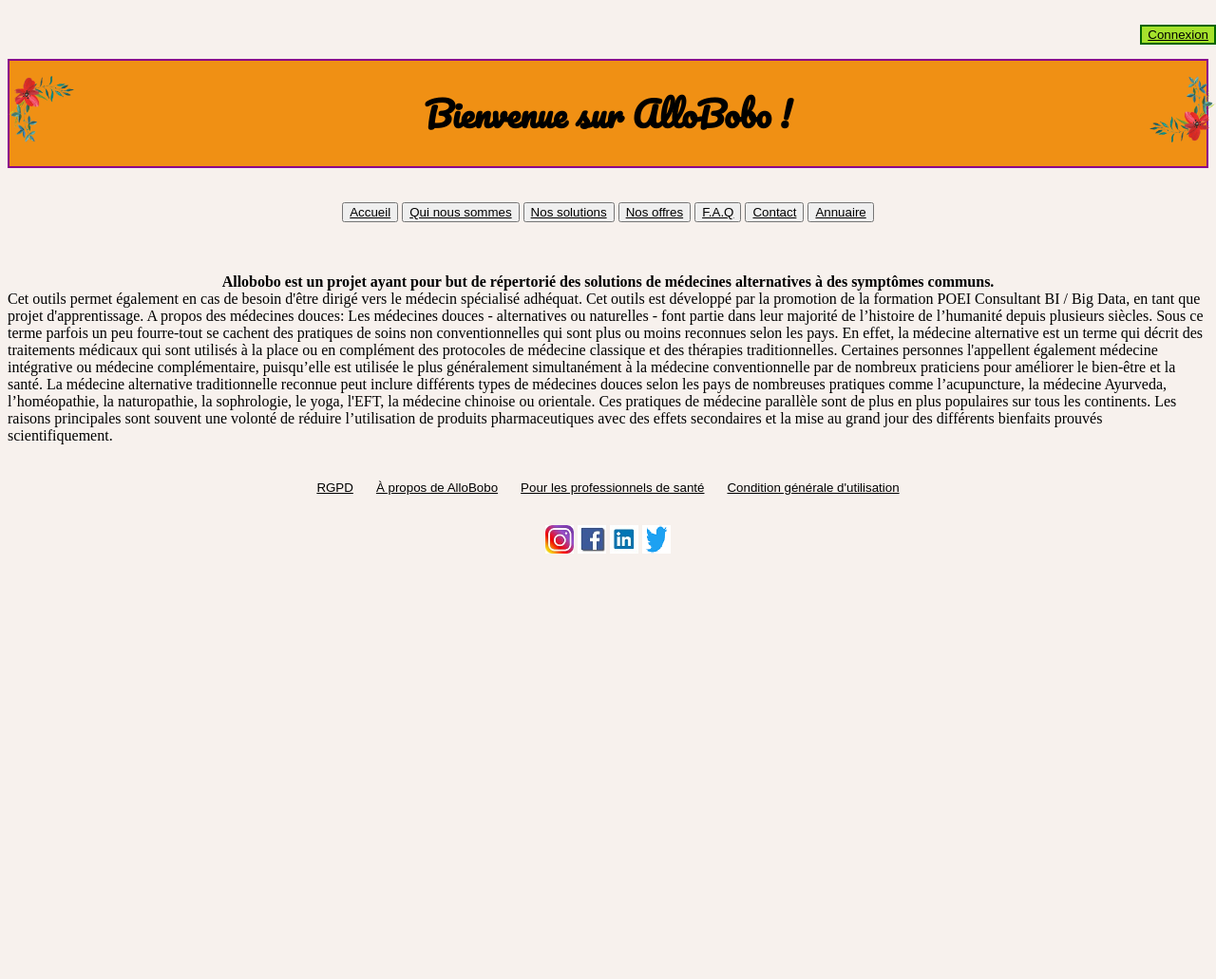
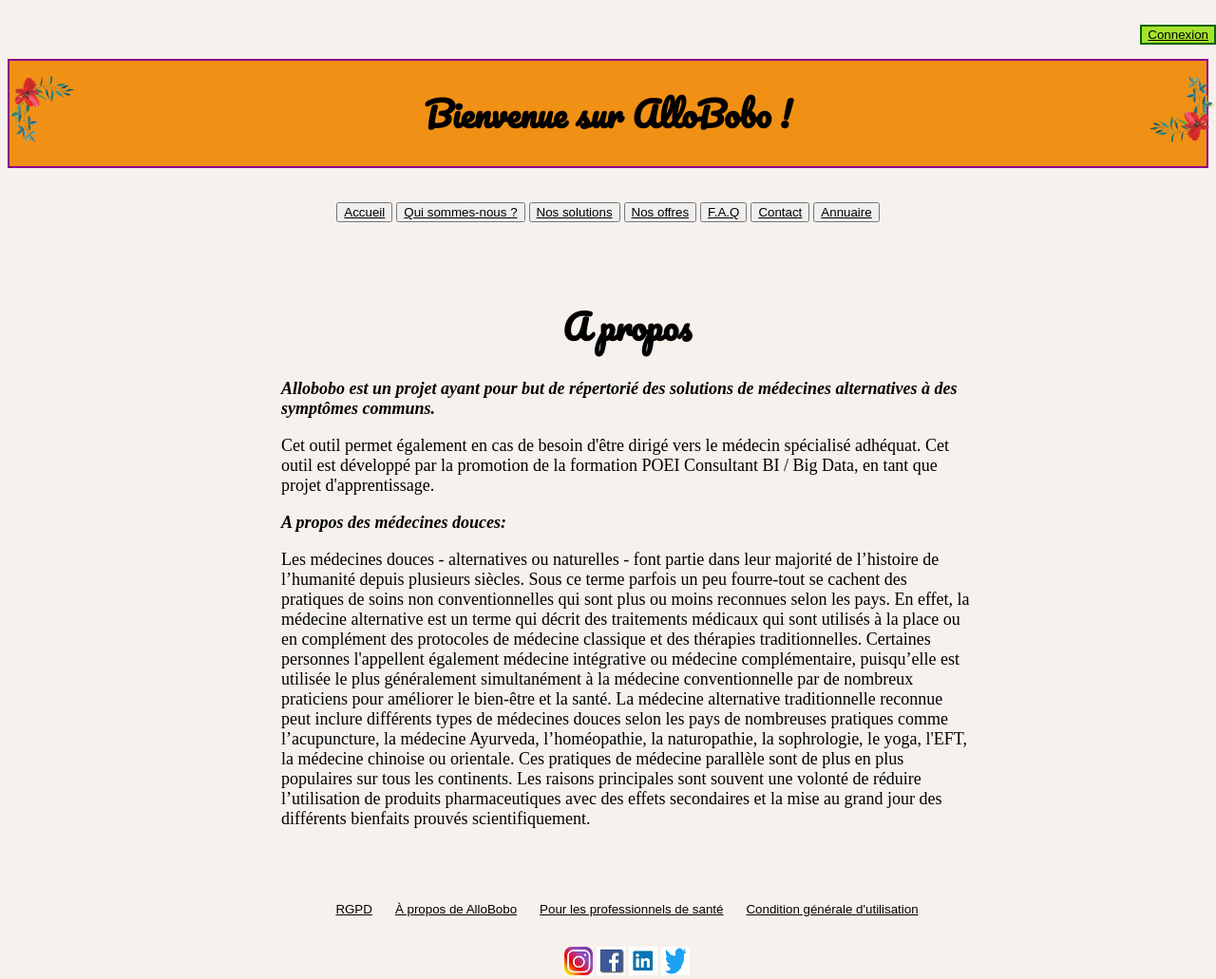
Before and after one commit to LaCoolClass-INTI/AlloBoBo, a Flask app: page /A_propos_de_AlloBobo in a window 1280 px wide. Shown: the whole page at 95% size. Before the commit the page ends 583 px from the top, so only its background shows below. Run offline with Flask 2, Linux system fonts and the light colour scheme.

Commit message:
les bonnes mise à jour

```diff
--- a/application/templates/Contact.html
+++ b/application/templates/Contact.html
@@ -4,7 +4,7 @@
 
 <!--Formulaire de contact-->
 <center><div class="contactez-nous">
-    <h2 class="contact">Contactez-nous</h2>
+    <h1 class="contact">Contactez-nous</h1>
     <p>Un problème, une question, envie de nous envoyer un message d’amour ? N’hésitez pas à utiliser ce formulaire pour prendre contact avec nous !</p>
     <form action="/page-traitement-donnees" method="post">
   </div>
--- a/application/templates/F.A.Q.html
+++ b/application/templates/F.A.Q.html
@@ -2,7 +2,9 @@
 
 {% block content %}
 <body>
+    <font size="4">
     <div class= "box40">
+        <center><h1><b>Foire aux questions </b></h1></center>
 <p>
 <b>Qu'est-ce qu'Allobobo ?</b>
 </p>
@@ -42,7 +44,7 @@ Tout le monde! Allobobo s'adresse à toutes personnes s'intéressant aux médeci
 <p>
 Allobobo est une plateforme créée par un groupe d'étudiants souhaitant s'exercer dans la création d'un site et la gestion de données.
 </p>
-
+</font>
+{% endblock %}
 </div>
 </body>
-{% endblock %}
--- a/application/templates/Nos solutions.html
+++ b/application/templates/Nos solutions.html
@@ -3,8 +3,8 @@
 {% block content %}
 
 <div class="box40">
-<center><h2><b>Important</b></h2></center>
-
+<center><h1><b>Important !</b></h1></center>
+<font size="4">
 <p>
 Ce site a été créé par des étudiants dans le cadre de leur formation. Même si les informations présentes sur ce site peuvent sembler pertinentes, nous n'avons en aucun suivi d'étude de médécine et nous vous invitons à vous renseigner auprès d'un vrai profesionnel de santé.
 </p>
@@ -13,5 +13,7 @@ Ce site a été créé par des étudiants dans le cadre de leur formation. Même
 <br>
 <br>
 <br>
+</font>
 {% endblock %}
+
 </div>
--- a/application/templates/annuaireDocteur.html
+++ b/application/templates/annuaireDocteur.html
@@ -9,7 +9,7 @@
 	<center>
 	<div class="col-lg-4 col-lg-offset-4" id="content">
 
-		<h2>VENEZ DECOUVRIR NOS DOCTEURS SPECIALISTES : </h2>
+		<h1>Nos spécialistes : </h1>
 		 <br />
 
 			<h2>{{ speciality }}</h2>
--- a/application/templates/base.html
+++ b/application/templates/base.html
@@ -42,7 +42,7 @@
 	<center>
 <div class="block">
     <button class="button is-outlined"> <a href="/">Accueil</a></button>
-    <button class="button is-outlined"> <a href="/Qui_sommes_nous">Qui nous sommes</a></button>
+    <button class="button is-outlined"> <a href="/Qui_sommes_nous">Qui sommes-nous ?</a></button>
 	<button class="button is-outlined"> <a href="/Nos_solutions">Nos solutions</a>  </button>
 	<button class="button is-outlined"> <a href="/Nos offres">Nos offres</a>  </button>
 	<button class="button is-outlined"> <a href="/FAQ">F.A.Q</a>  </button>
--- a/application/templates/page_BigData.html
+++ b/application/templates/page_BigData.html
@@ -2,7 +2,9 @@
 
 {% block content %}
 <body>
+    <font size="4">
     <div class="box40">
+
         <h4>Dans le domaine de la santé, le big data (ou données massives) correspond à l’ensemble des données socio-démographiques et de santé, disponibles auprès de différentes sources qui les collectent pour diverses raisons. L’exploitation de ces données présente de nombreux intérêts : identification de facteurs de risque de maladie, aide au diagnostic, au choix et au suivi de l’efficacité des traitements, pharmacovigilance, épidémiologie… Elle n’en soulève pas moins de nombreux défis techniques et humains, et pose autant de questions éthiques.</h4>
         <br/>
 
@@ -61,7 +63,7 @@
 
 
     </div>
-
+</font>
 <style>
     .box40 {
 
--- a/application/templates/page_docteur.html
+++ b/application/templates/page_docteur.html
@@ -8,10 +8,8 @@
 
 <div class="boxdocteur">
 
-	<center><h3><b>Professionel de santé</b></h3>
+	<center><h3><b><font size="5">Professionel de santé</font></b></h3>
 	</br>
-			<label>Genre: 0</label>
-			<br/>
 			<label>Nom: {{ docteur.Nom }}</label>
 			<br/>
 			<label>Prénom: {{ docteur.Prenom }}</label>
--- a/application/templates/remede.html
+++ b/application/templates/remede.html
@@ -3,12 +3,12 @@
 {% block content %}
 
 
-
+<div class="box40">
 		<div class="container-fluid" id="wrapper">
 
 			<div class="row">
 				<div class="col-lg-4 col-lg-offset-4" id="content">
-					<h2>Notre remède : </h2>
+					<h1>Notre remède : </h1>
 
 					<br>Nom : {{ remede.Remede }}
 
@@ -37,3 +37,4 @@
 
 
 {% endblock %}
+</div>
--- a/application/templates/À propos de AlloBobo.html
+++ b/application/templates/À propos de AlloBobo.html
@@ -1,15 +1,26 @@
 {% extends "base.html" %}
 
 {% block content %}
-<center><b>Allobobo est un projet ayant pour but de répertorié des solutions de médecines alternatives à des symptômes communs.</b></center>
-Cet outils permet également en cas de besoin d'être dirigé vers le médecin spécialisé adhéquat.
-Cet outils est développé par la promotion de la formation POEI Consultant BI / Big Data, en tant que projet d'apprentissage.
+<div class = "box40">
+<center><h1> A propos </h1></center>
 
+<font size="4">   <p><i><b>
+Allobobo est un projet ayant pour but de répertorié des solutions de médecines alternatives à des symptômes communs.
+</i></b></p>
+<p>
+Cet outil permet également en cas de besoin d'être dirigé vers le médecin spécialisé adhéquat.
+Cet outil est développé par la promotion de la formation POEI Consultant BI / Big Data, en tant que projet d'apprentissage.
+</p>
+<p><i><b>
 A propos des médecines douces:
+</i></b></p>
+<p>
 Les médecines douces - alternatives ou naturelles - font partie dans leur majorité de l’histoire de l’humanité depuis plusieurs siècles. Sous ce terme parfois un peu fourre-tout se cachent des pratiques de soins non conventionnelles qui sont plus ou moins reconnues selon les pays.
 En effet, la médecine alternative est un terme qui décrit des traitements médicaux qui sont utilisés à la place ou en complément des protocoles de médecine classique et des thérapies traditionnelles.
 Certaines personnes l'appellent également médecine intégrative ou médecine complémentaire, puisqu’elle est utilisée le plus généralement simultanément à la médecine conventionnelle par de nombreux praticiens pour améliorer le bien-être et la santé.
 La médecine alternative traditionnelle reconnue peut inclure différents types de médecines douces selon les pays de nombreuses pratiques comme l’acupuncture, la médecine Ayurveda, l’homéopathie, la naturopathie, la sophrologie, le yoga, l'EFT, la médecine chinoise ou orientale.
 Ces pratiques de médecine parallèle sont de plus en plus populaires sur tous les continents. Les raisons principales sont souvent une volonté de réduire l’utilisation de produits pharmaceutiques avec des effets secondaires et la mise au grand jour des différents bienfaits prouvés scientifiquement.
-
+</p>
+</font>
 {% endblock %}
+</div>
```
Also changed, not shown: application/templates/Annuaire_DocteursGlobal.html (+5 -5 lines), application/templates/Nos offres.html (+6 -5 lines), application/templates/Qui nous sommes.html (+3 -4 lines), application/templates/RGPD.html (+5 -3 lines), application/templates/page pharmacy.html (+15 -16 lines).
